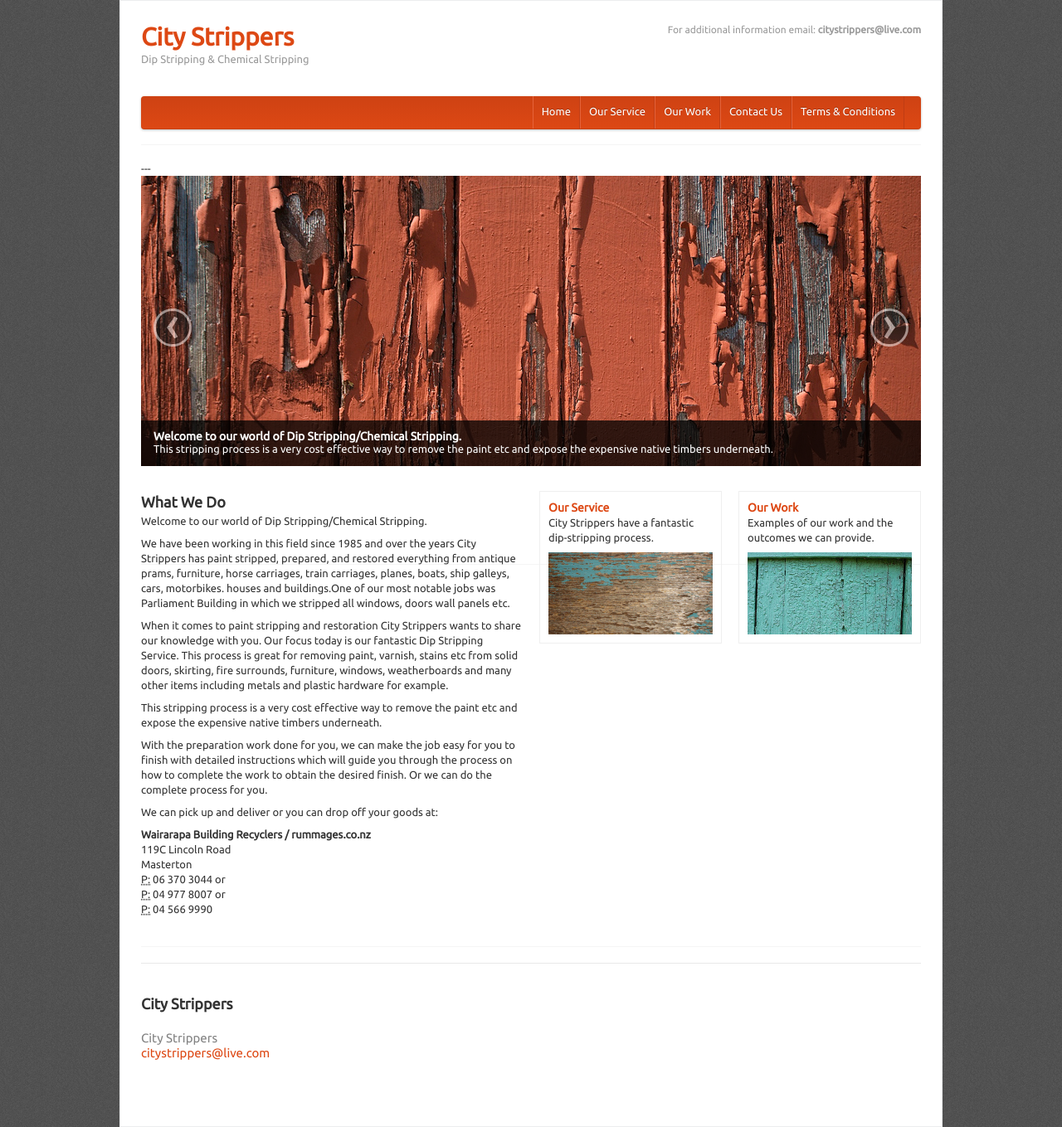
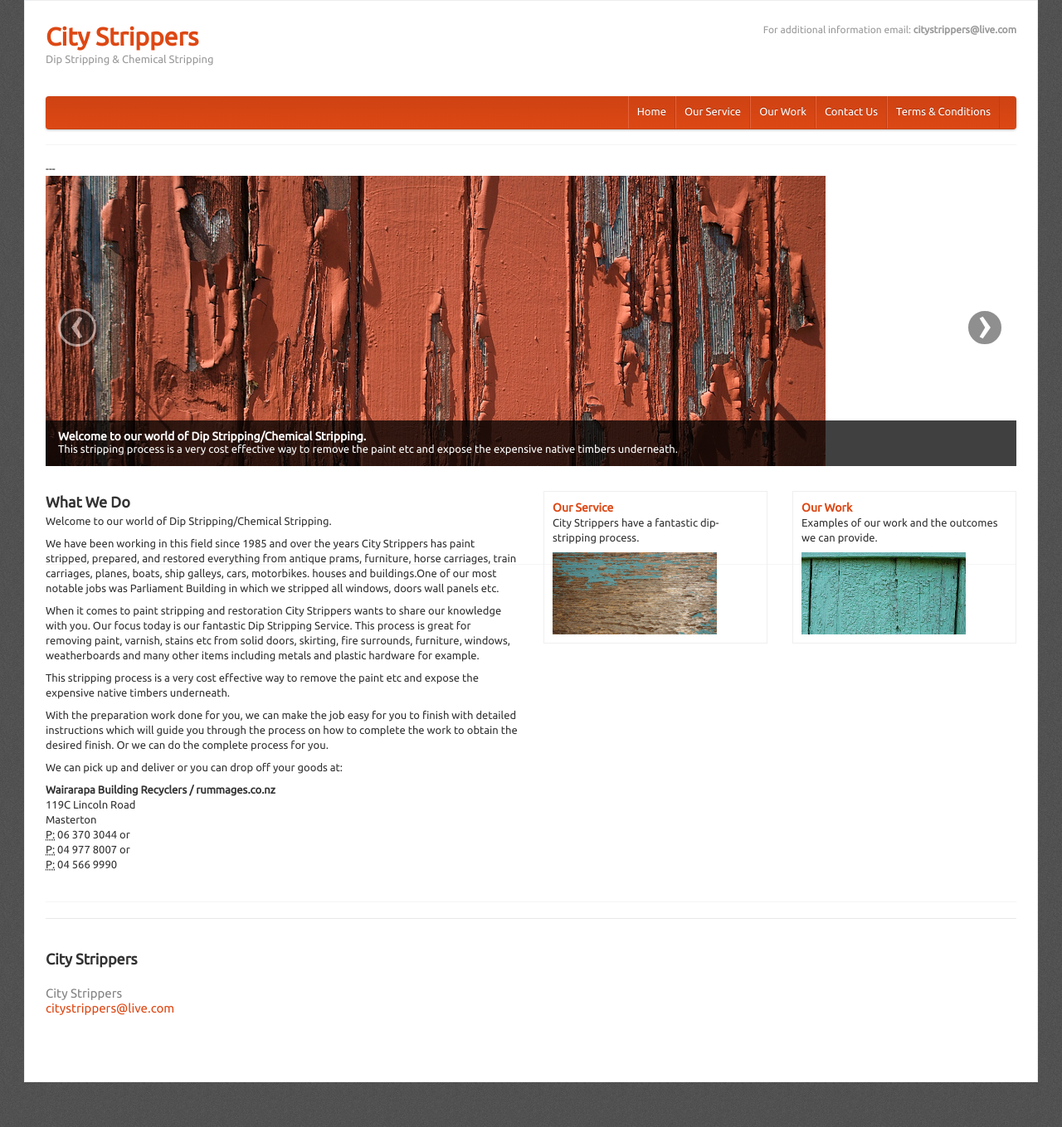
Before and after one commit to wyaeld/citystripa.co.nz, a Jekyll site: the page built from index.md, in a window 1280 px wide. Shown: the whole page at 83% size. Built offline with Jekyll 4.4.1, drawn with Linux system fonts in a browser that asks for light colours; after the commit the page ends 1305 px from its top, so only the background shows below that.

Commit message:
fix ordering of bootstrap imports

```diff
--- a/_includes/head.html
+++ b/_includes/head.html
@@ -8,8 +8,8 @@
 
     <link rel="stylesheet" href="{{ "/css/app.css" | prepend: site.baseurl }}">
     <link rel="stylesheet" href="{{ "/css/main.css" | prepend: site.baseurl }}">
+    <link rel="stylesheet" href="{{ "/css/bootstrap.css" | prepend: site.baseurl }}">
     <link rel="stylesheet" href="{{ "/css/bootstrap-responsive.css" | prepend: site.baseurl }}">
-    <link rel="stylesheet" href="{{ "/css/bootstrap.css" | prepend: site.baseurl }}">
     <link rel="stylesheet" href="{{ "/css/jquery.css" | prepend: site.baseurl }}">
 
     <script src="{{ "/js/jquery.js" | prepend: site.baseurl }}"></script>
```
